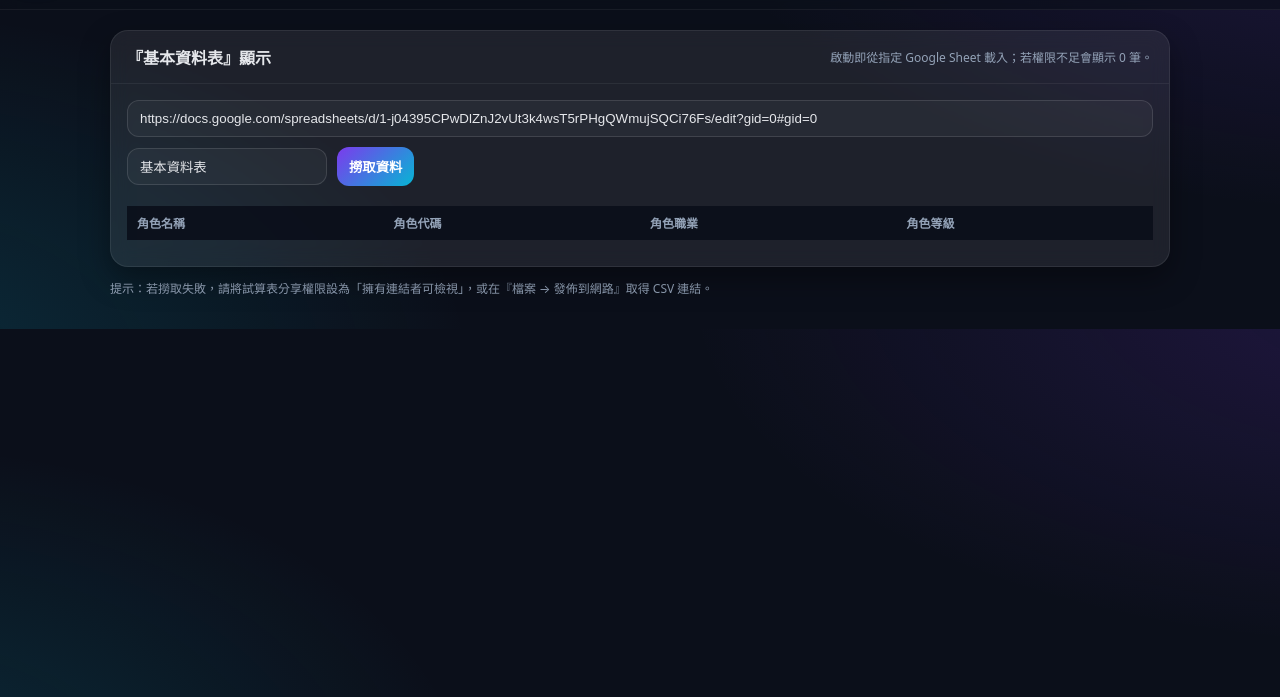
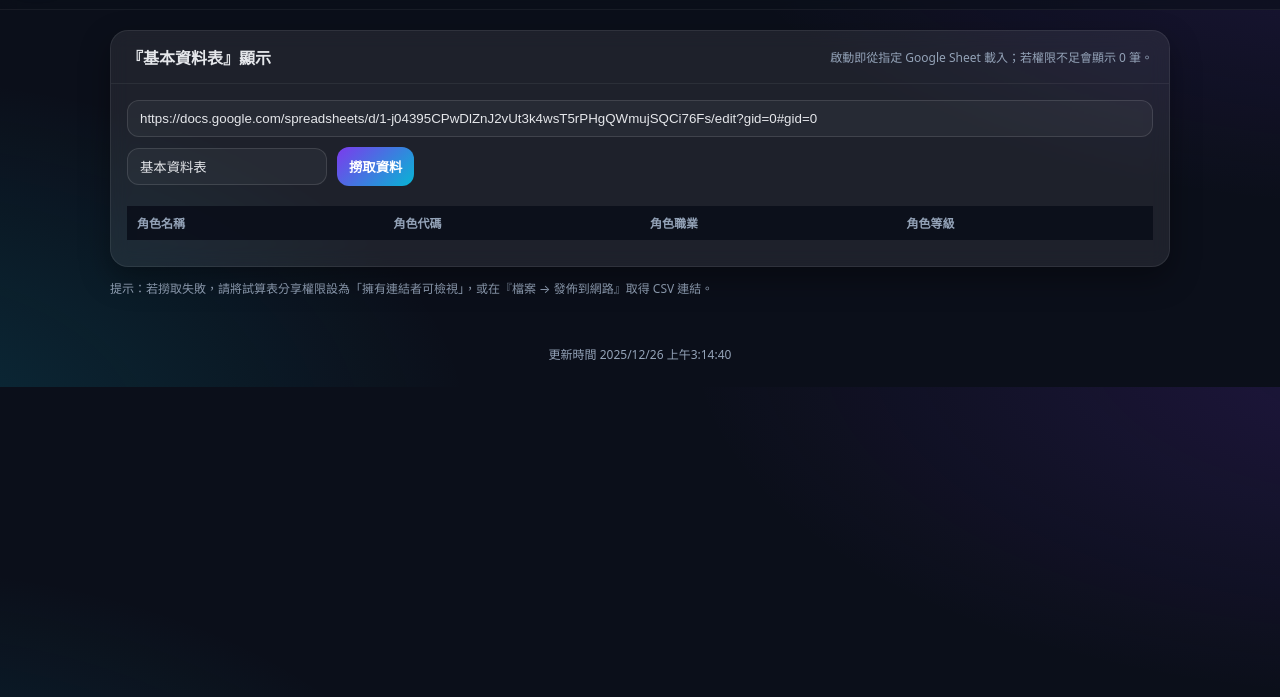
Before and after one commit to Tsukimiya-Kaede/Astar-RaidBossGroup, a plain HTML site: page index.html in a window 1280 px wide. Both pictures are taken after a click on the button "重新整理". Shown: the part 103-800 px from the top of the page. Drawn offline with Linux system fonts and the light colour scheme; no server answers.

Commit message:
Add files via upload

```diff
--- a/index.html
+++ b/index.html
@@ -76,6 +76,7 @@ input:focus{border-color:rgba(6,182,212,.8);outline:none}
   </section>
   <p class="small muted" style="margin-top:12px">提示：若撈取失敗，請將試算表分享權限設為「擁有連結者可檢視」，或在『檔案 → 發佈到網路』取得 CSV 連結。</p>
 </main>
+<p id="updateTime" class="small muted" style="text-align:center;margin:16px 0 24px">更新時間 —</p>
 <div class="toast" id="toast"></div>
 
 <script>
@@ -145,6 +146,7 @@ async function loadAndRender(editOrCsvUrl, sheetName=DEFAULT_SHEET){
       角色等級: r['角色等級'] || r['等級'] || r['戰力'] || ''
     })).filter(x=>x['角色名稱']||x['角色代碼']||x['角色職業']);
     renderTable(mapped);
+    setUpdateTime();
     toast(`載入 ${mapped.length} 筆`);
   }catch(e){ console.error(e); toast('撈取失敗：請確認連結或權限'); }
   $('#wrap').setAttribute('aria-busy','false');
@@ -169,6 +171,14 @@ function renderTable(list){
   localStorage.setItem('astar-basic-cache', JSON.stringify(list));
 }
 
+// 更新時間標示（每次資料更新呼叫）
+function setUpdateTime(note=''){
+  const el = document.getElementById('updateTime');
+  if(!el) return;
+  const s = new Date().toLocaleString('zh-TW', { hour12: true });
+  el.textContent = '更新時間 ' + s + (note ? ' ' + note : '');
+}
+
 // ====== 事件 ======
 function bind(){
   // 直接綁定（若元件存在）
@@ -187,6 +197,7 @@ function bind(){
       ev.preventDefault();
       const cache = JSON.parse(localStorage.getItem('astar-basic-cache')||'[]');
       renderTable(cache);
+      setUpdateTime();
     });
   }
   const q = document.getElementById('q');
@@ -210,6 +221,7 @@ function bind(){
       e.preventDefault();
       const cache = JSON.parse(localStorage.getItem('astar-basic-cache')||'[]');
       renderTable(cache);
+      setUpdateTime();
     }
   });
 }
```
